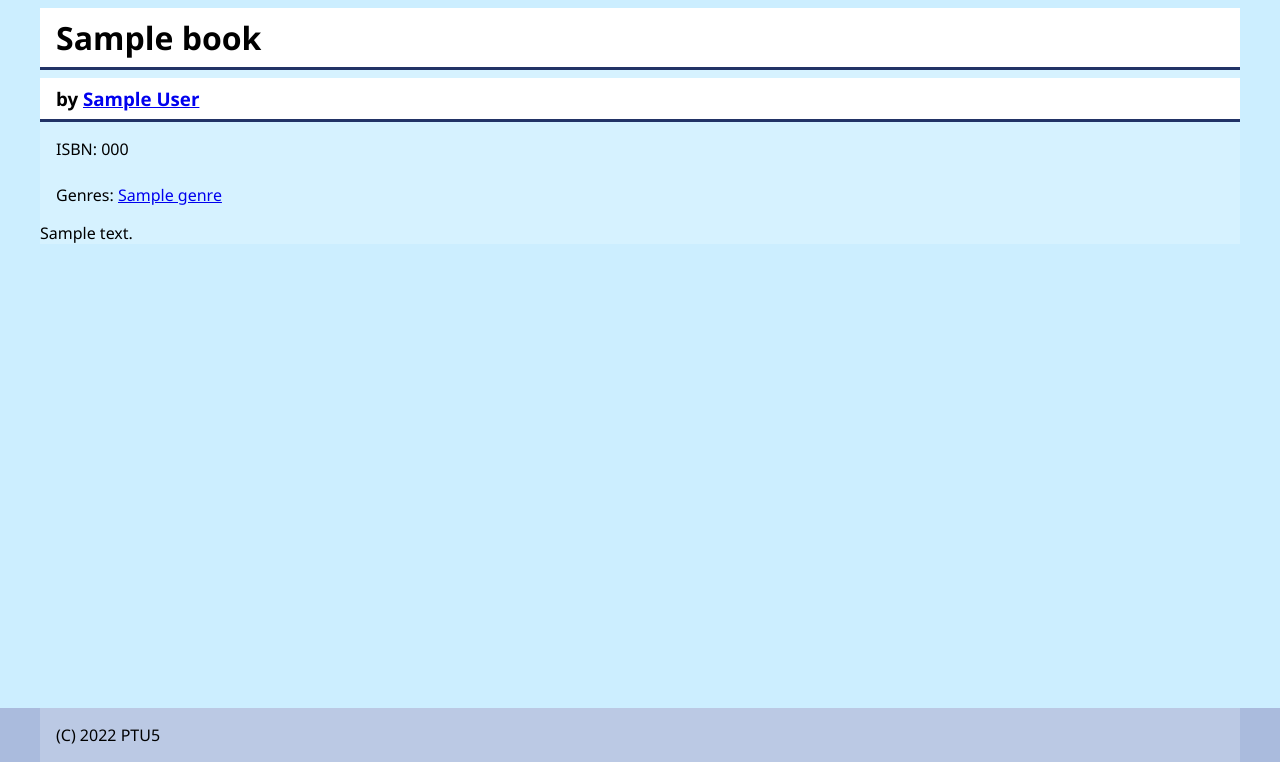
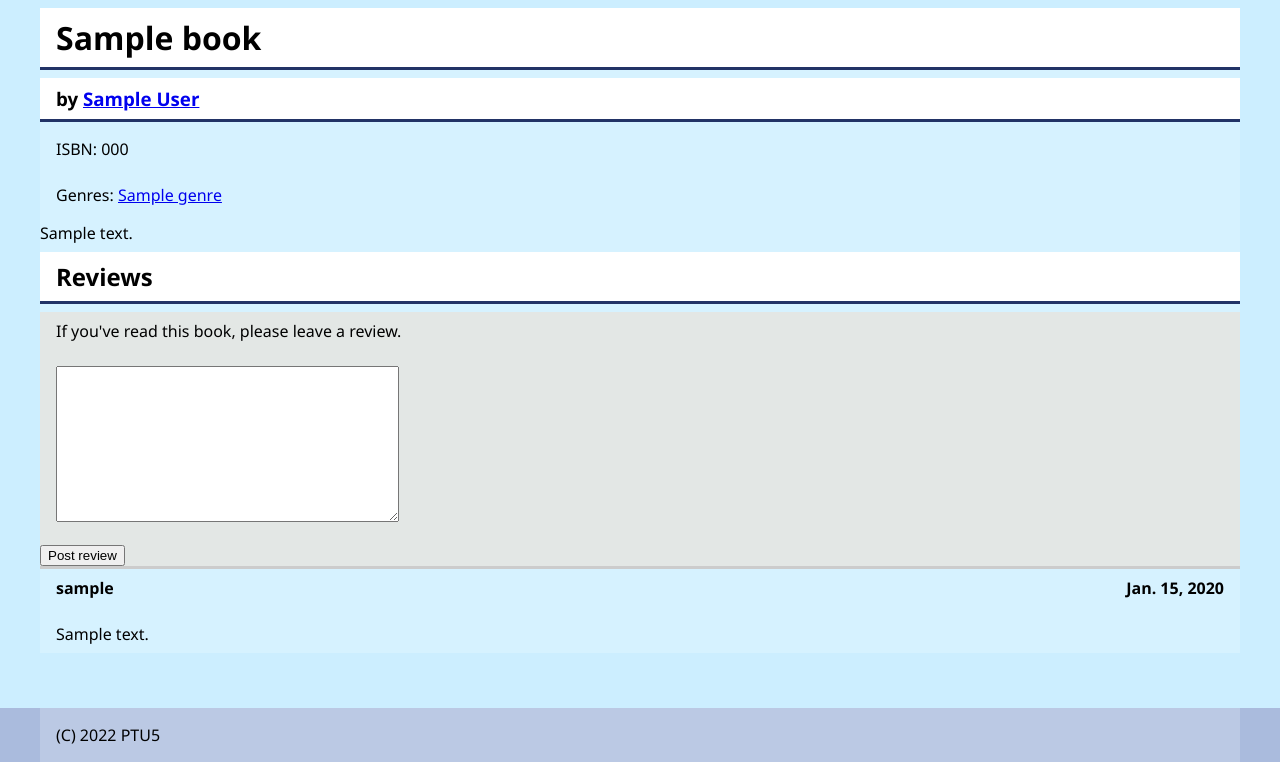
Before and after one commit to artyshokas/django_library, a Django app: page /book/1/ in a window 1280 px wide. Shown: the part 38-800 px from the top of the page. Run offline with Django 4.2, Linux system fonts and the light colour scheme; a user stored in the database is signed in; tables that the repository leaves empty hold one stand-in row (values such as "Sample post").

Commit message:
review model, field, user only review, review limit

```diff
--- a/ptu5_library/library/admin.py
+++ b/ptu5_library/library/admin.py
@@ -35,6 +35,11 @@ class AuthorAdmin(admin.ModelAdmin):
     list_display = ('first_name', 'last_name')
     list_display_links = ('last_name', )
 
+
+class BookReviewAdmin(admin.ModelAdmin):
+    list_display = ('book', 'reader', 'created_at', )
+
+admin.site.register(models.BookReview, BookReviewAdmin)
 admin.site.register(models.Author, AuthorAdmin)
 admin.site.register(models.Genre)
 admin.site.register(models.Book, BookAdmin)
--- /dev/null
+++ b/ptu5_library/library/forms.py
@@ -0,0 +1,24 @@
+from django import forms
+from .models import BookReview
+from django.utils.timezone import datetime, timedelta
+
+class BookReviewForm(forms.ModelForm):
+    def is_valid(self):
+        valid = super().is_valid()
+        if valid:
+            reader = self.cleaned_data.get("reader")
+            recent_posts = BookReview.objects.filter(reader=reader, created_at__gte=(datetime.now()-timedelta(hours=1)))
+            if recent_posts:
+                return False
+        return valid
+
+
+
+
+    class Meta:
+        model = BookReview
+        fields = ('content', 'book', 'reader')
+        widgets = {
+            'book': forms.HiddenInput(),
+            'reader': forms.HiddenInput(),
+        }
--- a/ptu5_library/library/models.py
+++ b/ptu5_library/library/models.py
@@ -102,3 +102,17 @@ class BookInstance(models.Model):
 
     class Meta:
         ordering = ['due_back']
+
+
+
+class BookReview(models.Model):
+    book = models.ForeignKey(Book, verbose_name="book", on_delete=models.CASCADE, related_name='reviews')
+    reader = models.ForeignKey(get_user_model(), verbose_name="reader", on_delete=models.CASCADE, related_name='book_reviews')
+    created_at = models.DateField("created at", auto_now_add=True)
+    content = models.TextField("content")
+
+    def __str__(self):
+        return f"{self.reader} on {self.book} at {self.created_at}"
+
+    class Meta:
+        ordering = ('-created_at', )
--- a/ptu5_library/library/static/library/css/base.css
+++ b/ptu5_library/library/static/library/css/base.css
@@ -222,3 +222,22 @@ table {
     color: #070;
     border-color: #070;
 }
+
+.float-right {
+    float: right;
+}
+
+.book-review h4 {
+    display: block;
+    padding: 0.5rem 1rem;
+    margin: 0;
+}
+
+.review-form label {
+    display: none;
+}
+
+.review-form {
+    background-color: rgba(255, 204, 168, 0.3);
+    border-bottom: 3px solid #ccc;
+}
--- a/ptu5_library/library/templates/library/book_detail.html
+++ b/ptu5_library/library/templates/library/book_detail.html
@@ -16,4 +16,24 @@
     <div class="summary">
         {{ object.summary|safe }}
     </div>
+    <h2>Reviews</h2>
+    {% if user.is_authenticated %}
+        <div class="review-form">
+            <p>If you've read this book, please leave a review.</p>
+            <form action="" method="post">
+                {% csrf_token %}
+                {{ form.as_p }}
+                <button type="submit">Post review</button>
+            </form>
+        </div>
+    {% endif %}
+    {% if book.reviews %}
+        {% for review in book.reviews.all %}
+            <div class="book-review">
+                <h4>{{ review.reader }}
+                    <span class="float-right">{{ review.created_at }}</span></h4>
+                <p>{{ review.content }}</p>
+                </div>
+        {% endfor %}
+    {% endif %}
 {% endblock content %}
--- a/ptu5_library/library/views.py
+++ b/ptu5_library/library/views.py
@@ -1,11 +1,14 @@
 from django.contrib.auth.mixins import LoginRequiredMixin
+from django.contrib import messages
+from django.urls import reverse
 from django.core.paginator import Paginator
 from django.db.models import Q
 from django.shortcuts import render, get_object_or_404
 from django.views.generic import ListView, DetailView
+from django.views.generic.edit import FormMixin
 from . models import Genre, Author, Book, BookInstance
+from .forms import BookReviewForm
 
-# Create your views here.
 
 def index(request):
     # return HttpResponse("Sveiki atvyke!")
@@ -72,9 +75,39 @@ class BookListView(ListView):
 
 
 
-class BookDetailView(DetailView):
+class BookDetailView(FormMixin, DetailView):
     model = Book
     template_name = 'library/book_detail.html'
+    form_class = BookReviewForm
+
+    def get_success_url(self):
+        return reverse('book', kwargs={'pk': self.get_object().id}) # book = urls name
+
+    def post(self, *args, **kwargs):
+        self.object = self.get_object()
+        form = self.get_form()
+        if form.is_valid():
+            return self.form_valid(form)
+        else:
+            messages.error(self.request, "You're posting too much")
+            return self.form_invalid(form)
+
+
+    def form_valid(self, form):
+        form.instance.book = self.get_object()
+        form.instance.reader = self.request.user
+        form.save()
+        messages.success(self.request, 'Review has been posted successfully')
+        return super().form_valid(form)
+
+    def get_initial(self):
+        return {
+            'book': self.get_object(),
+            'reader': self.request.user,
+        }
+
+
+
 
 
 class UserBookListView(LoginRequiredMixin, ListView):
--- a/ptu5_library/user_profile/views.py
+++ b/ptu5_library/user_profile/views.py
@@ -30,6 +30,8 @@ def register(request):
             messages.error(request, 'Passwords not entered or passwords do not match.' )
             error = True
         if not error:
-            messages.success(request, 'User registration successful. You can log in now.')
+            User.objects.create_user(username=username, email=email, password=password)
+            messages.success(request, f'User {username} registration successful. You can log in now.')
+            return redirect('login')
 
     return render(request, 'user_profile/register.html')
```
Also changed, not shown: ptu5_library/library/migrations/0005_bookreview.py (added), ptu5_library/library/migrations/0006_alter_bookreview_options.py (added).
